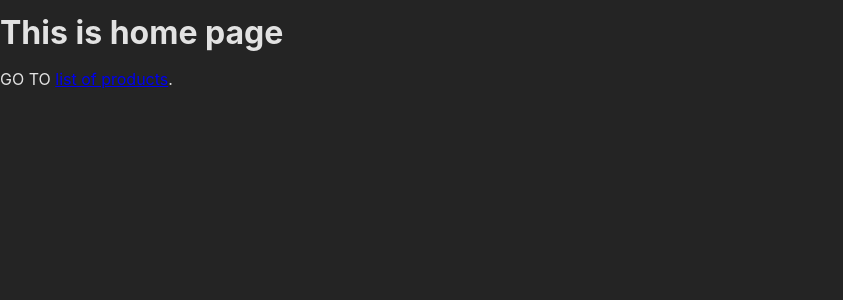
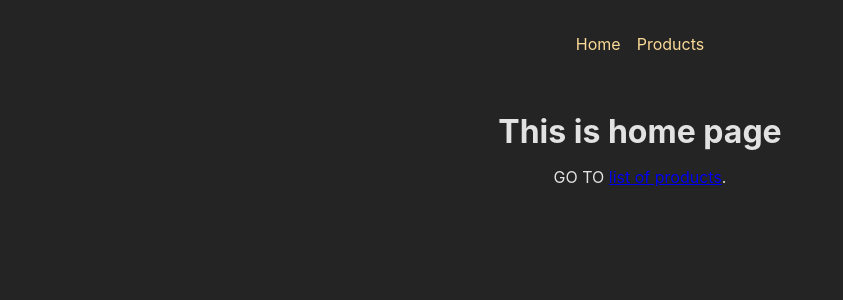
Before and after one commit to SaraSalehIssa/SPA-with-React-Router, a React (Create React App) app: page / in a window 1280 px wide. Shown: the top 300 px of the page, without its empty margins (0-843 px from the left). Built offline with nearby package versions, Linux system fonts and the light colour scheme.

Commit message:
Layouts & Nested Routes

```diff
--- /dev/null
+++ b/src/components/MainNavigation.js
@@ -0,0 +1,20 @@
+import { Link } from 'react-router-dom';
+
+import classes from './MainNavigation.module.css';
+
+function MainNavigation() {
+    return <header className={classes.header}>
+        <nav>
+            <ul className={classes.list}>
+                <li>
+                    <Link to='/'>Home</Link>
+                </li>
+                <li>
+                    <Link to='/products'>Products</Link>
+                </li>
+            </ul>
+        </nav>
+    </header>
+}
+
+export default MainNavigation;
--- /dev/null
+++ b/src/components/MainNavigation.module.css
@@ -0,0 +1,23 @@
+.header {
+    max-width: 60rem;
+    margin: auto;
+    padding: 2rem;
+    display: flex;
+    justify-content: center;
+}
+
+.list {
+    display: flex;
+    gap: 1rem;
+}
+
+.list a {
+    text-decoration: none;
+    color: var(--color-primary-400);
+}
+
+.list a:hover,
+.list a.active {
+    color: var(--color-primary-800);
+    text-decoration: none;
+}
--- /dev/null
+++ b/src/pages/Root.js
@@ -0,0 +1,14 @@
+import { Outlet } from 'react-router-dom';
+import MainNavigation from '../components/MainNavigation';
+
+import classes from './Root.module.css';
+function RootLayout() {
+    return <>
+        <MainNavigation />
+        <main className={classes.content}>
+            <Outlet />
+        </main>
+    </>
+}
+
+export default RootLayout;
--- /dev/null
+++ b/src/pages/Root.module.css
@@ -0,0 +1,4 @@
+.content{
+    margin: 2rem auto;
+    text-align: center;
+}
```
Also changed, not shown: src/App.js (+8 -2 lines).
